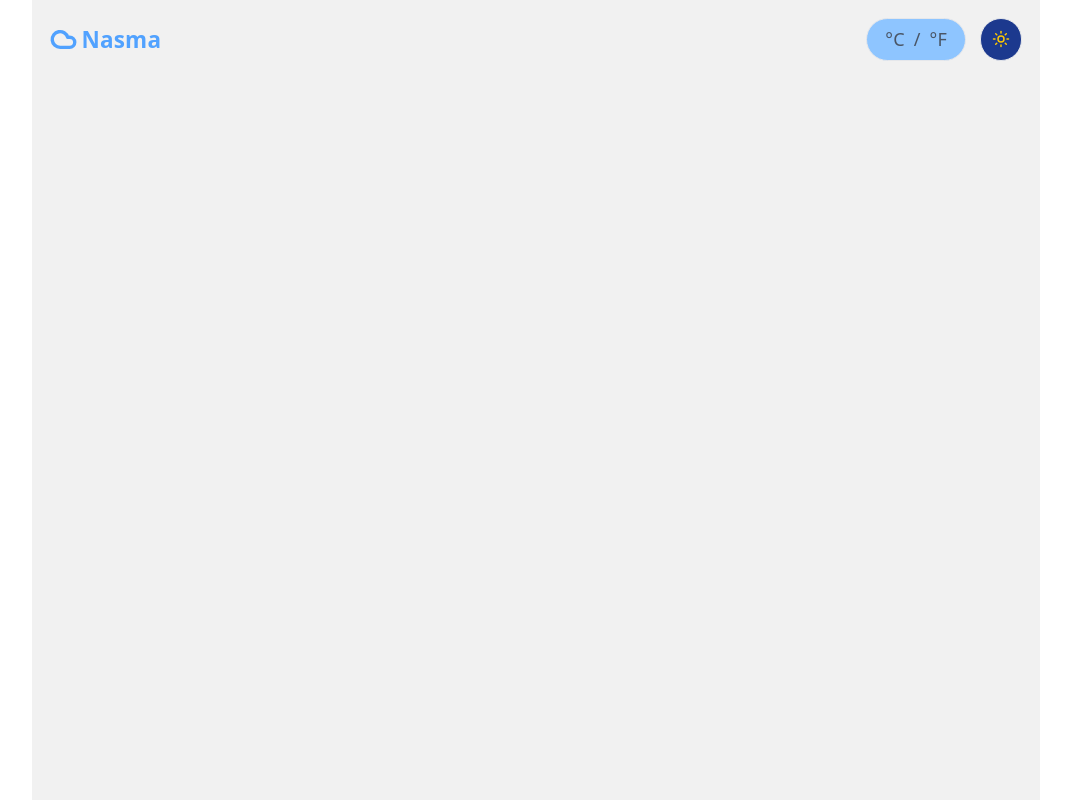
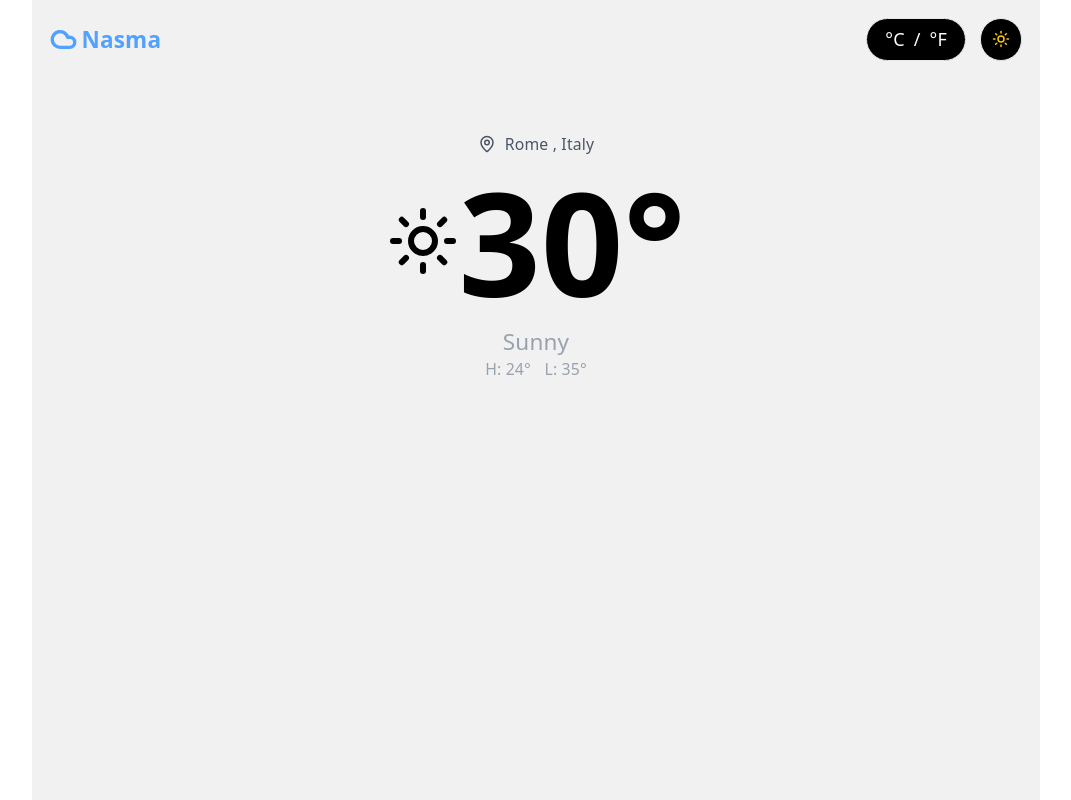
Before and after one commit to Hibaz108/nasma-weather-app, a React (Vite) app: page / in a window 1280 px wide. Shown: the whole page, without its empty margins (104-1175 px from the left). Built offline with nearby package versions, Linux system fonts and the light colour scheme.

Commit message:
add CurrentWeatherCard component

```diff
--- a/src/App.tsx
+++ b/src/App.tsx
@@ -1,8 +1,10 @@
 import Header from "./components/layout/Header";
+import CurrentWeatherCard from "./components/weather/CurrentWeatherCard";
 function App() {
   return (
     <div className="min-h-svh max-w-4xl mx-auto flex flex-col p-4 bg-[#f1f1f1]">
       <Header />
+      <CurrentWeatherCard />
     </div>
   );
 }
--- a/src/components/layout/Header.tsx
+++ b/src/components/layout/Header.tsx
@@ -18,7 +18,7 @@ const Header = () => {
       {/* controls */}
       <div className="flex gap-3">
         {/* temp unit */}
-        <div className="flex items-center gap-1 rounded-4xl py-0.5 px-4 text-gray-600 bg-blue-300 border border-gray-200">
+        <div className="flex items-center gap-1 rounded-4xl py-0.5 px-4 text-white bg-black border border-gray-200">
           <button type="button">°C</button>
           <span className="mx-1">/</span>
           <button type="button">°F</button>
@@ -27,7 +27,7 @@ const Header = () => {
 
         {/* theme toggle */}
         <button
-          className="bg-blue-900 text-yellow-400 border border-gray-200 p-2.5 rounded-full"
+          className="bg-black text-yellow-400 border border-gray-200 p-2.5 rounded-full"
           type="button"
         >
           <Sun className="size-4" />
--- /dev/null
+++ b/src/components/weather/CurrentWeatherCard.tsx
@@ -0,0 +1,35 @@
+import { MapPin, Sun } from "lucide-react";
+
+const CurrentWeatherCard = () => {
+  return (
+    <section className="flex flex-col items-center gap-3 mt-16">
+      {/* location */}
+      <p className="flex items-center gap-2 text-sm text-gray-600">
+        <MapPin className="size-4" />
+        Rome , Italy
+      </p>
+      {/* === location === */}
+
+      {/* current temp & icon */}
+      <div className="flex items-center text-black">
+        <span>
+          <Sun className="size-16" />
+        </span>
+        <p className="text-7xl md:text-8xl lg:text-9xl font-bold">30°</p>
+      </div>
+      {/* === current temp & icon === */}
+
+      {/* desc & min and max temp */}
+      <div className="flex flex-col items-center text-gray-400">
+        <p className="text-xl">Sunny</p>
+        <div className="flex gap-3 text-sm">
+          <p className="">H: 24°</p>
+          <p className="">L: 35°</p>
+        </div>
+      </div>
+      {/* === desc & min and max temp === */}
+    </section>
+  );
+};
+
+export default CurrentWeatherCard;
```
